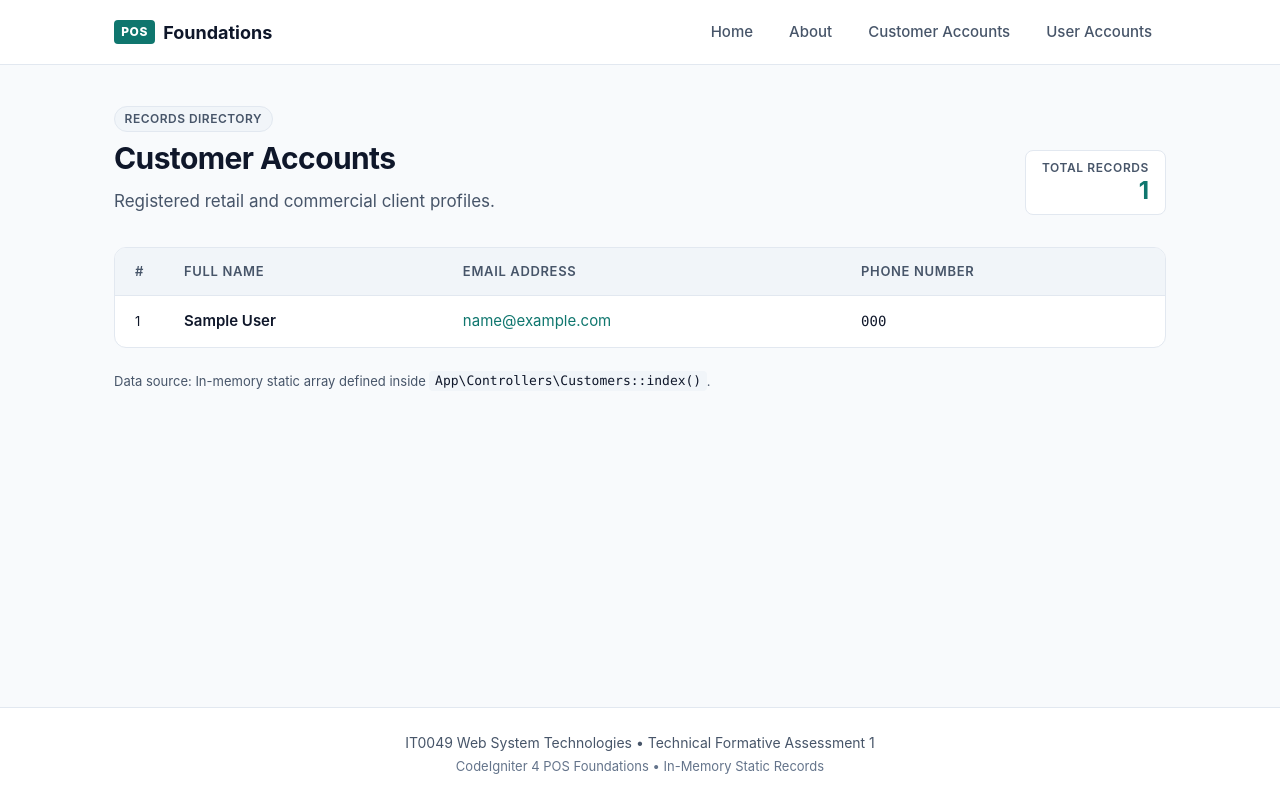
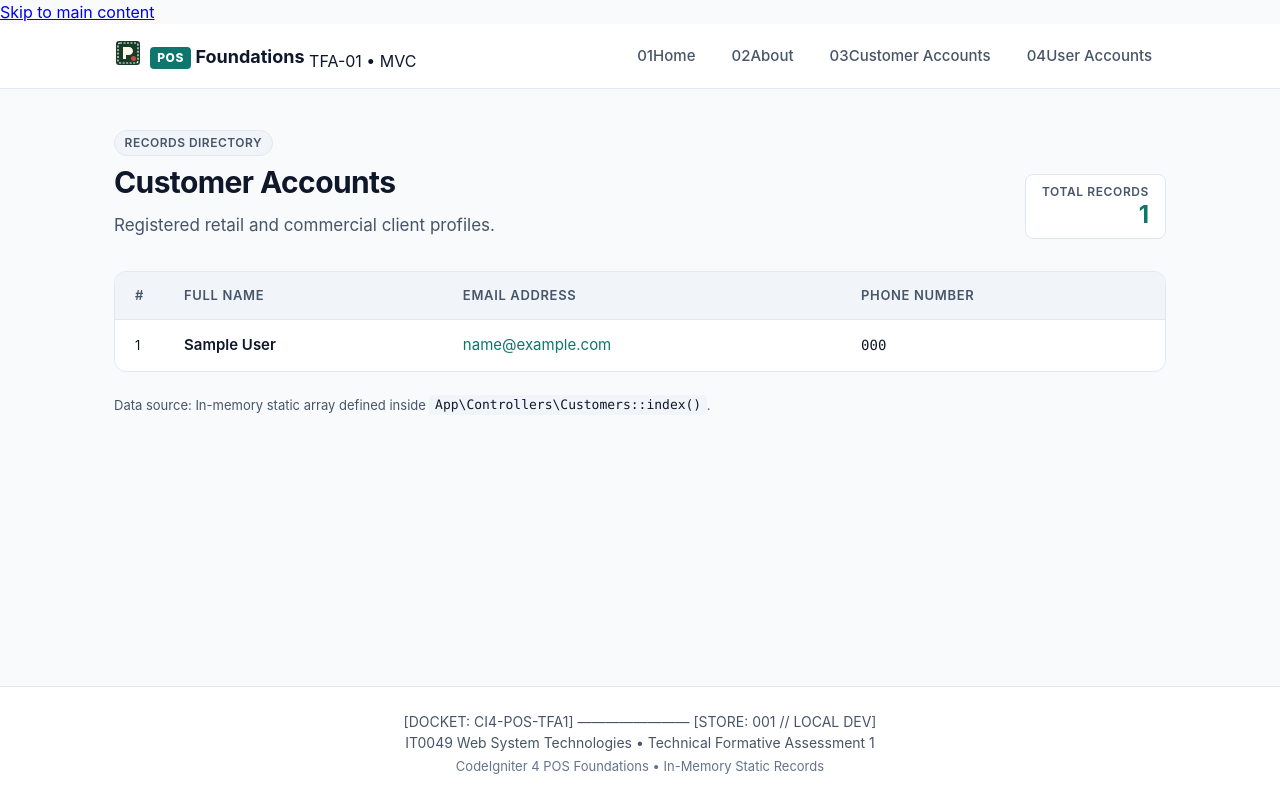
Before and after one commit to aniciete/TFA1, a CodeIgniter 4 app: the page made by app/Views/customers/index.php in a window 1280 px wide. Run offline with PHP 8.4 and a stand-in for CodeIgniter, Linux system fonts and the light colour scheme; the template is opened without the code that fills it: most values are stand-ins (such as "Sample title", 1, 10 or a date in 2020); some libraries are stand-ins or nearby versions.

Commit message:
feat(layout): rebuild shared layout with market ticket masthead and receipt footer

```diff
--- a/app/Views/layouts/main.php
+++ b/app/Views/layouts/main.php
@@ -4,6 +4,8 @@
     <meta charset="UTF-8">
     <meta name="viewport" content="width=device-width, initial-scale=1.0">
     <title><?= esc($title ?? 'POS Foundations') ?></title>
+    <link rel="icon" type="image/svg+xml" href="<?= base_url('favicon.svg') ?>">
+    <link rel="alternate icon" href="<?= base_url('favicon.ico') ?>">
     <?php
         $cssUrl = base_url('assets/css/style.css');
         if (ENVIRONMENT === 'development' && ! empty($_SERVER['HTTP_HOST'])) {
@@ -13,41 +15,75 @@
     ?>
     <link rel="stylesheet" href="<?= esc($cssUrl) ?>">
 </head>
-<body>
-    <header class="site-header">
+<body class="market-body page-<?= esc($activePage ?? 'home') ?>">
+    <a href="#main-content" class="skip-link">Skip to main content</a>
+
+    <header class="site-header" role="banner">
         <div class="container header-container">
-            <a href="<?= site_url('/') ?>" class="brand-link">
-                <span class="brand-badge">POS</span>
-                <span class="brand-title">Foundations</span>
-            </a>
+            <div class="brand-group">
+                <a href="<?= site_url('/') ?>" class="brand-link" aria-label="POS Foundations Home">
+                    <span class="brand-mark" aria-hidden="true">
+                        <svg width="28" height="28" viewBox="0 0 28 28" fill="none" xmlns="http://www.w3.org/2000/svg">
+                            <rect x="2" y="2" width="24" height="24" rx="3" fill="#173c2a"/>
+                            <rect x="4" y="4" width="20" height="20" rx="2" stroke="#fff8e8" stroke-width="1.2" stroke-dasharray="2 1.5"/>
+                            <path d="M9 8H15C17.2091 8 19 9.79086 19 12C19 14.2091 17.2091 16 15 16H12V20H9V8Z" fill="#fff8e8"/>
+                            <circle cx="19.5" cy="19.5" r="2.5" fill="#c94c38"/>
+                        </svg>
+                    </span>
+                    <span class="brand-text">
+                        <span class="brand-badge">POS</span>
+                        <span class="brand-title">Foundations</span>
+                    </span>
+                </a>
+                <span class="brand-docket" aria-hidden="true">TFA-01 &bull; MVC</span>
+            </div>
+
             <nav class="site-nav" aria-label="Main Navigation">
-                <ul class="nav-list">
+                <ul class="nav-list" role="list">
                     <li class="nav-item">
-                        <a href="<?= site_url('/') ?>" class="nav-link <?= ($activePage ?? '') === 'home' ? 'active' : '' ?>" <?= ($activePage ?? '') === 'home' ? 'aria-current="page"' : '' ?>>Home</a>
+                        <a href="<?= site_url('/') ?>" class="nav-link <?= ($activePage ?? '') === 'home' ? 'active' : '' ?>" <?= ($activePage ?? '') === 'home' ? 'aria-current="page"' : '' ?>>
+                            <span class="nav-num">01</span>
+                            <span class="nav-label">Home</span>
+                        </a>
                     </li>
                     <li class="nav-item">
-                        <a href="<?= site_url('about') ?>" class="nav-link <?= ($activePage ?? '') === 'about' ? 'active' : '' ?>" <?= ($activePage ?? '') === 'about' ? 'aria-current="page"' : '' ?>>About</a>
+                        <a href="<?= site_url('about') ?>" class="nav-link <?= ($activePage ?? '') === 'about' ? 'active' : '' ?>" <?= ($activePage ?? '') === 'about' ? 'aria-current="page"' : '' ?>>
+                            <span class="nav-num">02</span>
+                            <span class="nav-label">About</span>
+                        </a>
                     </li>
                     <li class="nav-item">
-                        <a href="<?= site_url('customers') ?>" class="nav-link <?= ($activePage ?? '') === 'customers' ? 'active' : '' ?>" <?= ($activePage ?? '') === 'customers' ? 'aria-current="page"' : '' ?>>Customer Accounts</a>
+                        <a href="<?= site_url('customers') ?>" class="nav-link <?= ($activePage ?? '') === 'customers' ? 'active' : '' ?>" <?= ($activePage ?? '') === 'customers' ? 'aria-current="page"' : '' ?>>
+                            <span class="nav-num">03</span>
+                            <span class="nav-label">Customer Accounts</span>
+                        </a>
                     </li>
                     <li class="nav-item">
-                        <a href="<?= site_url('users') ?>" class="nav-link <?= ($activePage ?? '') === 'users' ? 'active' : '' ?>" <?= ($activePage ?? '') === 'users' ? 'aria-current="page"' : '' ?>>User Accounts</a>
+                        <a href="<?= site_url('users') ?>" class="nav-link <?= ($activePage ?? '') === 'users' ? 'active' : '' ?>" <?= ($activePage ?? '') === 'users' ? 'aria-current="page"' : '' ?>>
+                            <span class="nav-num">04</span>
+                            <span class="nav-label">User Accounts</span>
+                        </a>
                     </li>
                 </ul>
             </nav>
         </div>
     </header>
 
-    <main class="main-content">
-        <div class="container">
+    <main id="main-content" class="main-content" tabindex="-1">
+        <div class="container content-container">
             <?= $this->renderSection('content') ?>
         </div>
     </main>
 
-    <footer class="site-footer">
+    <footer class="site-footer" role="contentinfo">
+        <div class="receipt-tear" aria-hidden="true"></div>
         <div class="container footer-container">
-            <p>IT0049 Web System Technologies &bull; Technical Formative Assessment 1</p>
+            <div class="receipt-meta" aria-hidden="true">
+                <span class="receipt-tag">[DOCKET: CI4-POS-TFA1]</span>
+                <span class="receipt-divider">&mdash;&mdash;&mdash;&mdash;&mdash;&mdash;&mdash;&mdash;</span>
+                <span class="receipt-tag">[STORE: 001 // LOCAL DEV]</span>
+            </div>
+            <p class="footer-course">IT0049 Web System Technologies &bull; Technical Formative Assessment 1</p>
             <p class="footer-subtext">CodeIgniter 4 POS Foundations &bull; In-Memory Static Records</p>
         </div>
     </footer>
```
